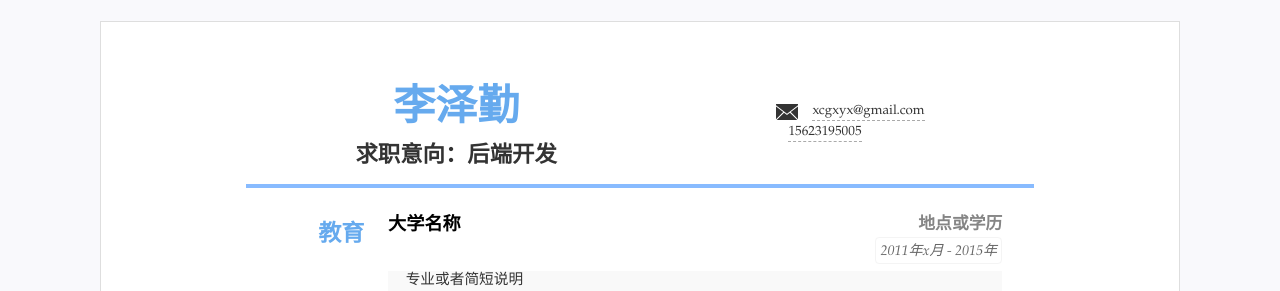
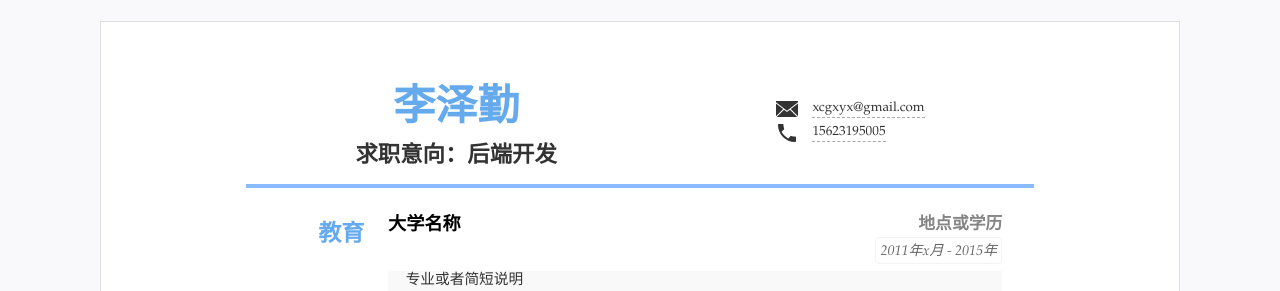
Before and after one commit to xcgxyx/xcgxyx1, a Jekyll site: the page built from index.html, in a window 1280 px wide. Shown: the top 291 px of the page. Built offline with Jekyll 4.4.1, drawn with Linux system fonts in a browser that asks for light colours.

Commit message:
Update resume.yml

```diff
--- a/_data/resume.yml
+++ b/_data/resume.yml
@@ -14,14 +14,7 @@ contact: #联系方式连接等3~5行
   icon: 'icons/email.svg' #图标 svg文件
 - text: "15623195005"
   href: 'tel:15623195005'
-  icon: ''
-- text: ""
-  href: ''
-  icon: ''
-- text: ""
-  href: ''
-  icon: ""
-  attr: '' #新标签页打开
+  icon: 'icons/phone.svg'
   # - text: "地址"
   #   icon: "icons/location.svg"
 
```
